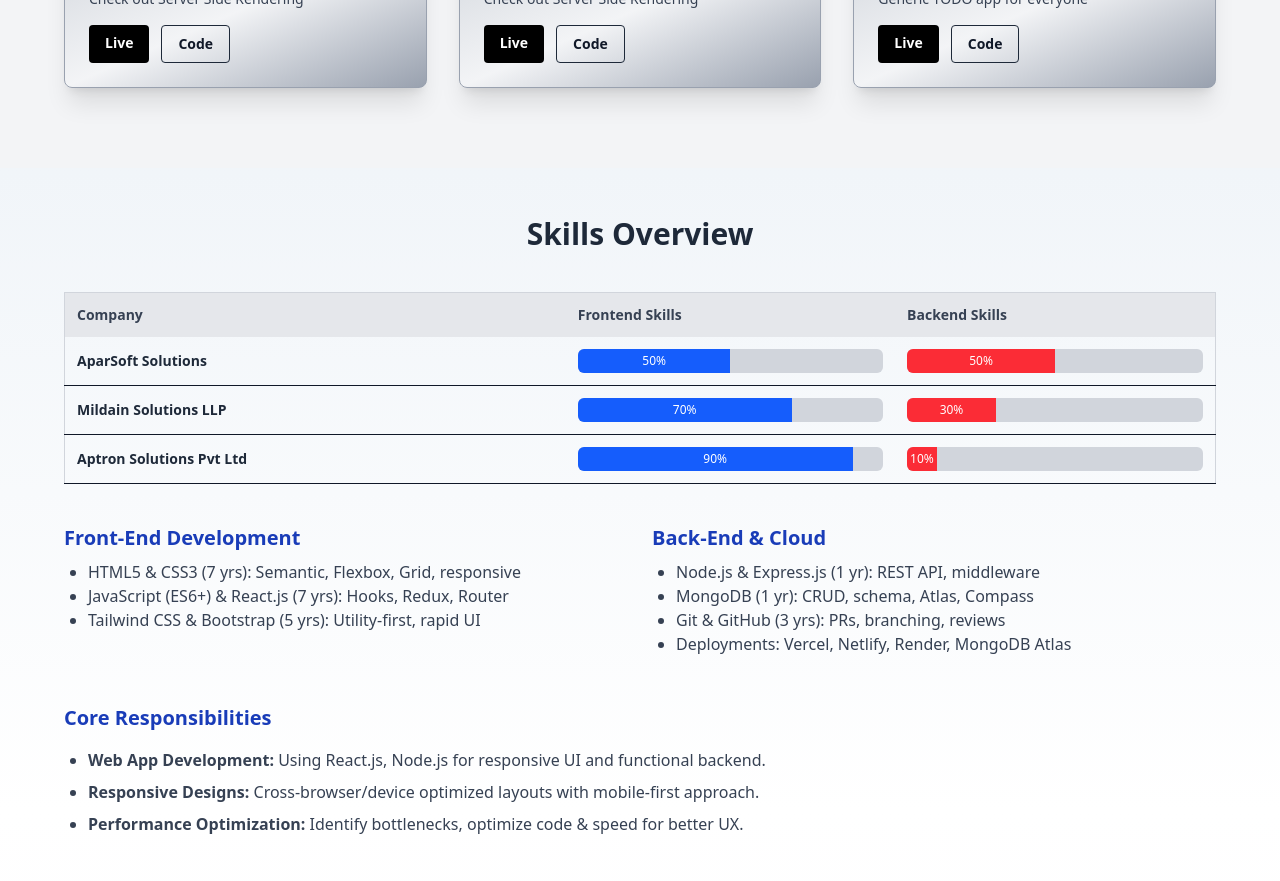
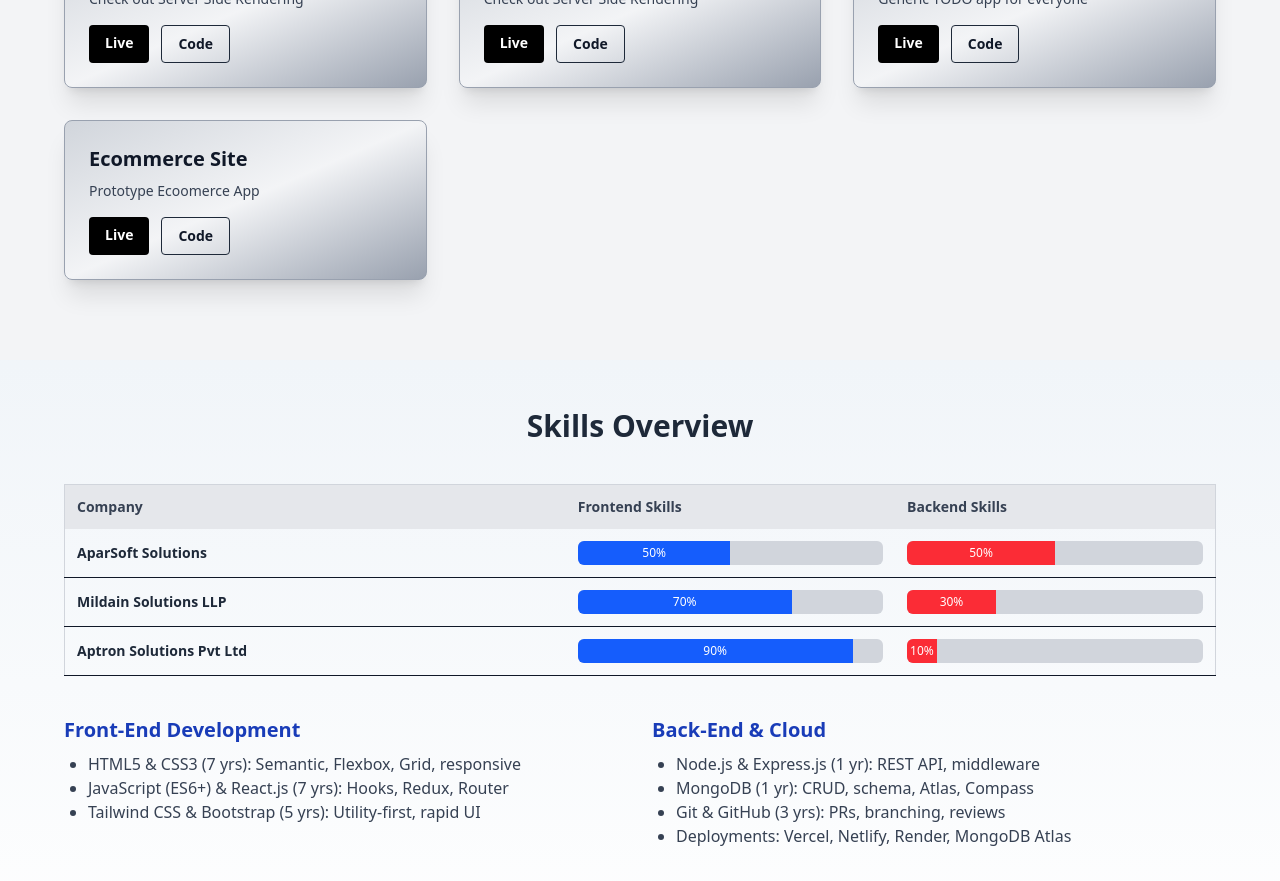
Before and after one commit to sbbhaskar/Portfolio-Bhaskar, a React (Vite) app: page / in a window 1280 px wide. Shown: the part 1720-2601 px from the top of the page. Built offline with nearby package versions, Linux system fonts and the light colour scheme.

Commit message:
Update Projects.jsx

```diff
--- a/src/components/Projects.jsx
+++ b/src/components/Projects.jsx
@@ -86,6 +86,13 @@ const projects = [
     live: "https://github.com/sbbhaskar",
     code: "https://github.com/sbbhaskar/todo.api",
   },
+  {
+    id: 13,
+    title: "Ecommerce Site",
+    desc: "Prototype Ecoomerce App",
+    live: "https://github.com/sbbhaskar",
+    code: "https://github.com/sbbhaskar/ecommerce-front-back-code",
+  },
 ];
 
 function Projects() {
```
